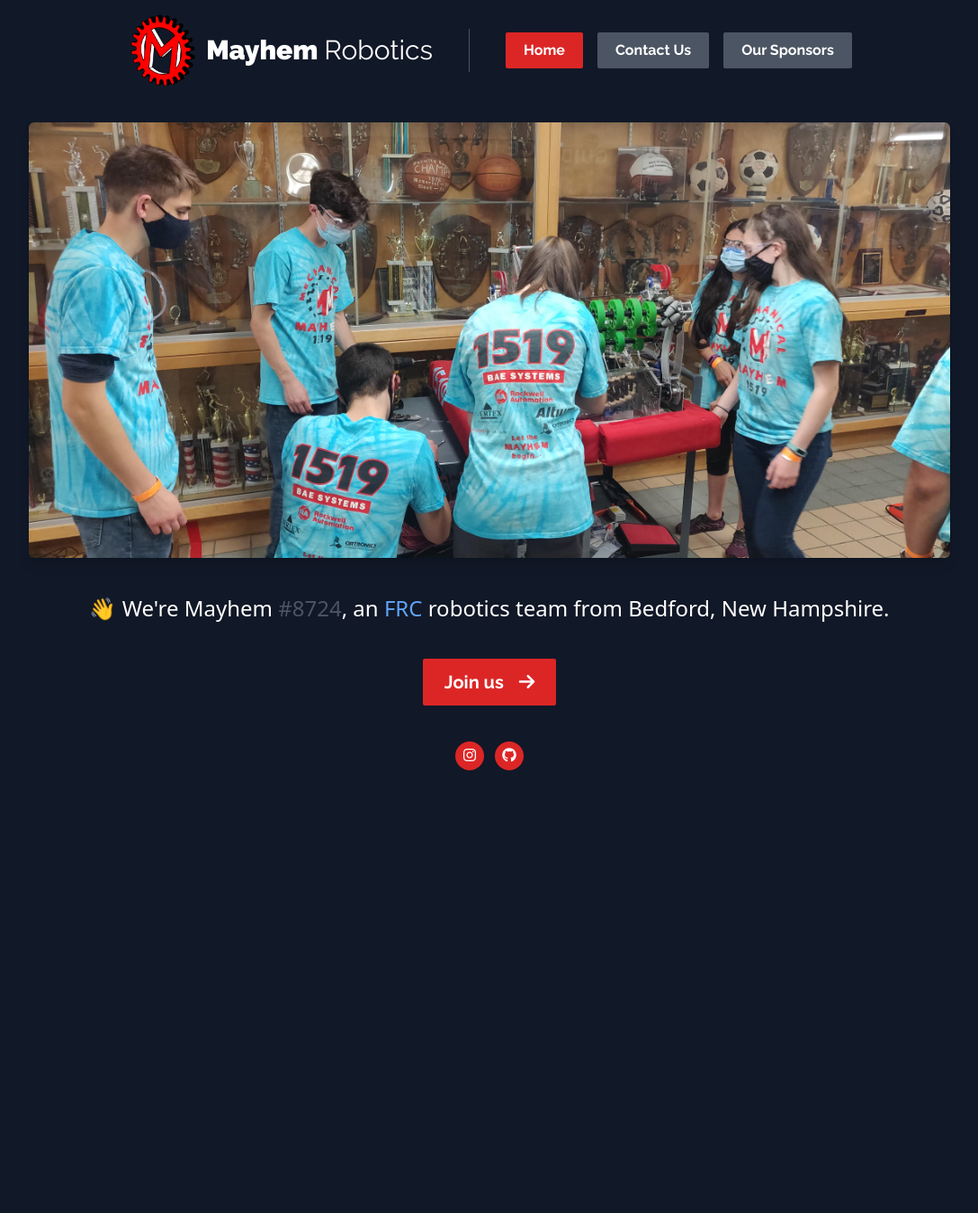
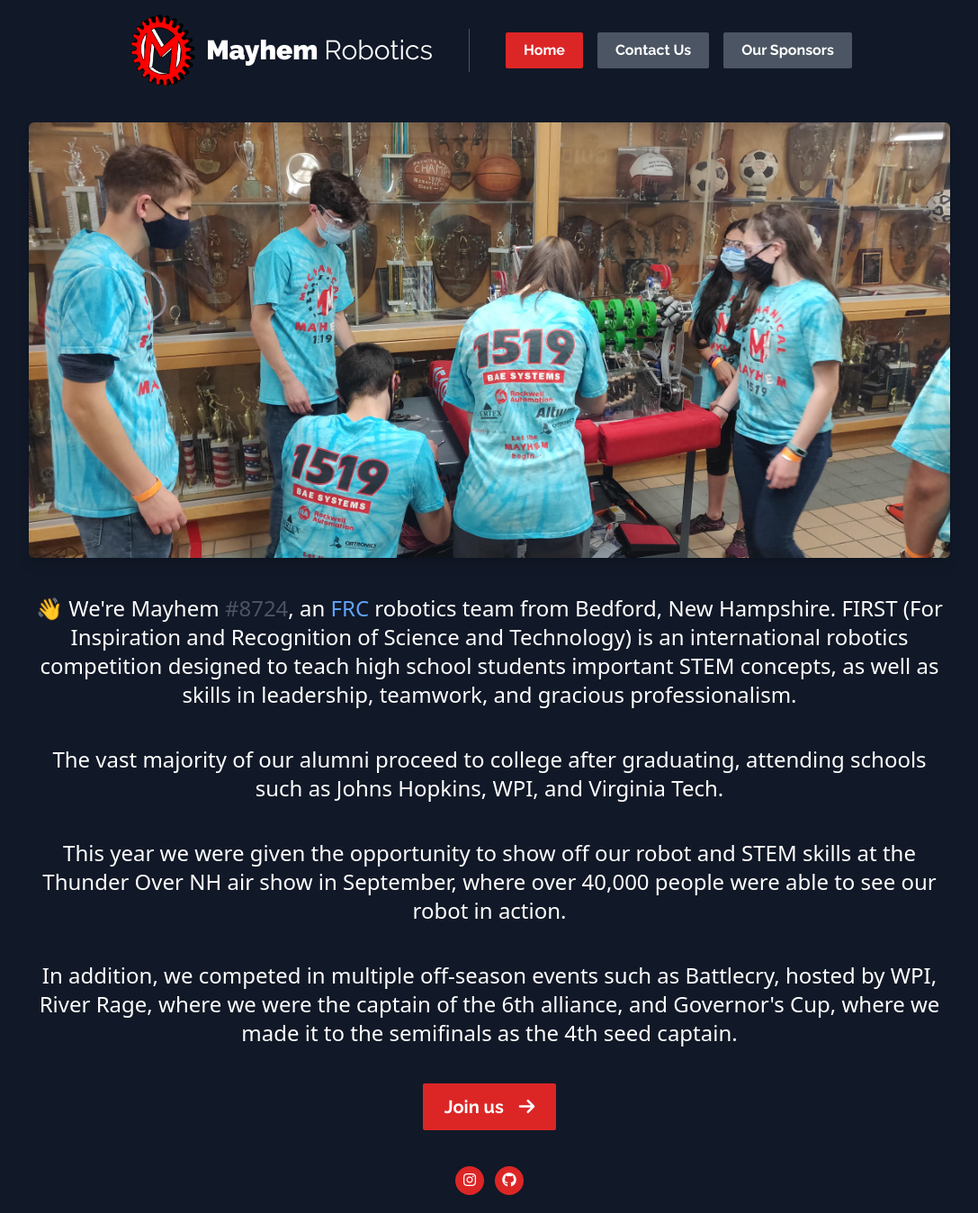
Before and after one commit to frc8724/frc8724.github.io, a Jekyll site: the page built from index.html, in a window 1280 px wide. Shown: the whole page at 90% size, without its empty margins (96-1183 px from the left). Built offline with Jekyll 4.4.1, drawn with Linux system fonts in a browser that asks for light colours; nearby versions of some CDN libraries; before the commit the page ends 900 px from its top, so only the background shows below that.

Commit message:
added more text to the index page of what we did.

```diff
--- a/index.html
+++ b/index.html
@@ -5,21 +5,27 @@ title: Mayhem Robotics
 <img src="/assets/images/Pit 2.jpg" class="w-full rounded-md shadow-lg" />
 <p class="text-2xl mt-10 text-center">
   👋 We're Mayhem
-  <a
-    class="text-gray-600"
-    href="https://www.thebluealliance.com/team/8724"
-    target="_blank"
-    >#8724</a
-  >, an
+  <a class="text-gray-600" href="https://www.thebluealliance.com/team/8724" target="_blank">#8724</a>, an
   <a href="https://www.firstinspires.org/robotics/frc" target="_blank">FRC</a>
   robotics team from Bedford, New Hampshire.
+
+  FIRST (For Inspiration and Recognition of Science and Technology) is an international robotics competition
+  designed to teach high school students important STEM concepts, as well as skills in leadership, teamwork,
+  and gracious professionalism.
 </p>
+<p class="text-2xl mt-10 text-center">The vast majority of our alumni proceed to college after graduating, attending
+  schools such as Johns Hopkins, WPI,
+  and Virginia Tech.
+</p>
+<p class="text-2xl mt-10 text-center">This year we were given the opportunity to show off our robot and STEM skills at
+  the Thunder Over NH air show in
+  September, where over 40,000 people were able to see our robot in action.</p>
+
+<p class="text-2xl mt-10 text-center">In addition, we competed in multiple off-season events such as Battlecry, hosted
+  by WPI, River Rage, where we were
+  the captain of the 6th alliance, and Governor's Cup, where we made it to the semifinals as the 4th seed captain.</p>
 
 <div class="text-center mt-10">
-  <a
-    class="btn text-xl py-3 px-6 transition-transform hover:scale-105 group inline-block"
-    href="/contact"
-    >Join us
-    <i class="fas fa-arrow-right ml-3 group-hover:ml-4 transition-all"></i
-  ></a>
+  <a class="btn text-xl py-3 px-6 transition-transform hover:scale-105 group inline-block" href="/contact">Join us
+    <i class="fas fa-arrow-right ml-3 group-hover:ml-4 transition-all"></i></a>
 </div>
```
